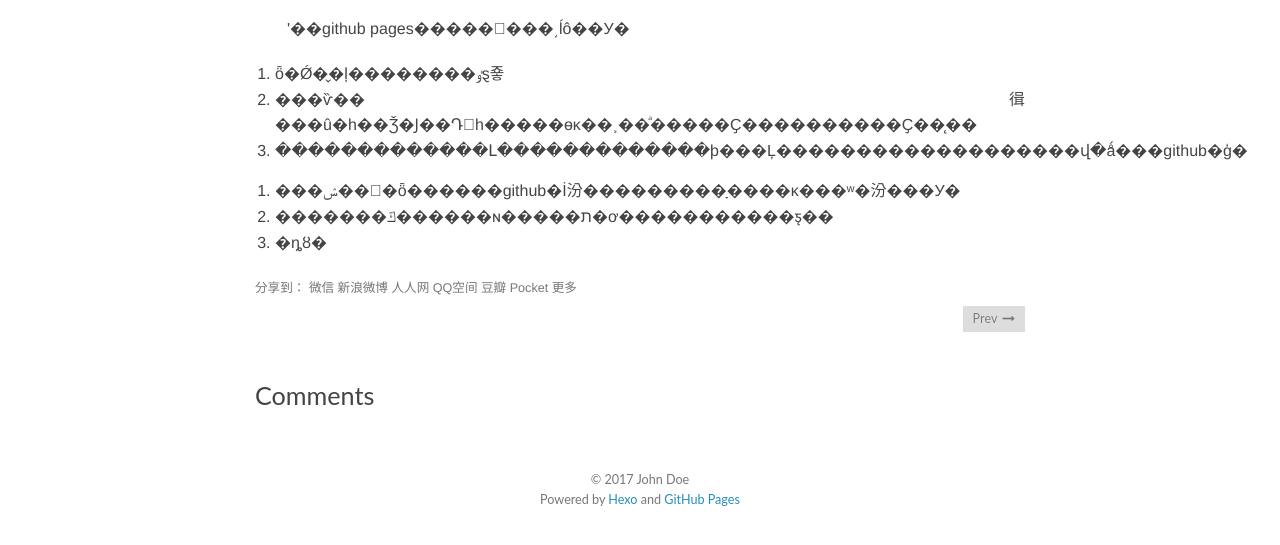
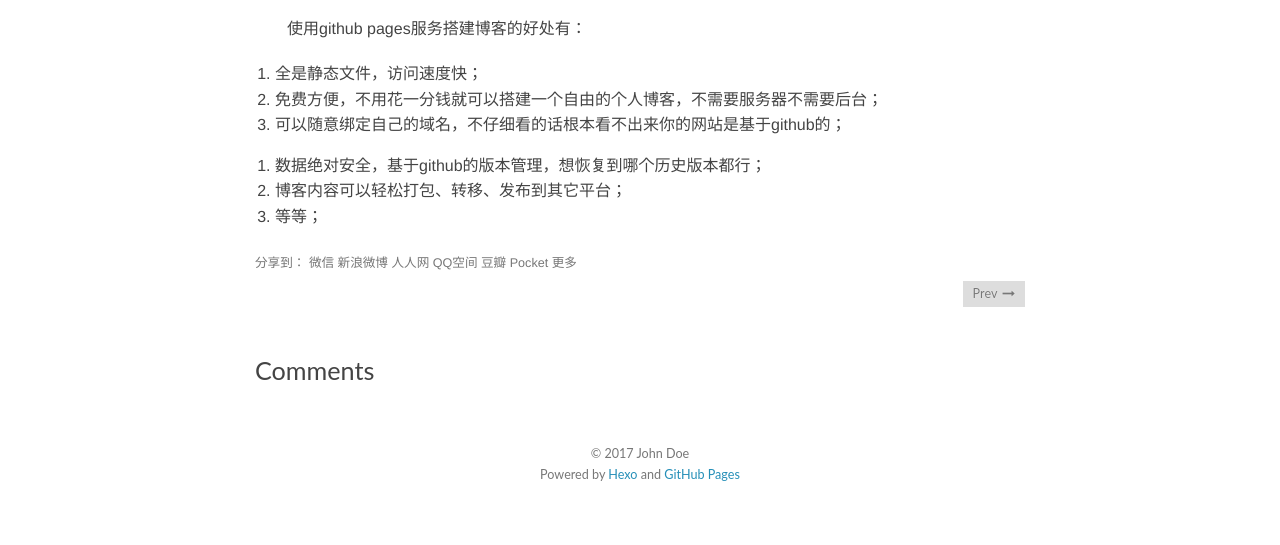
Before and after one commit to Lucky595/Lucky595.github.io, a plain HTML site: page 2017/05/21/my-first-blog/index.html in a window 1280 px wide. Shown: the part 129-674 px from the top of the page. Drawn offline with nearby package versions, Linux system fonts and the light colour scheme; a script that the page names is missing.

Commit message:
Site updated: 2017-05-21 12:43:14

```diff
--- a/2017/05/21/my-first-blog/index.html
+++ b/2017/05/21/my-first-blog/index.html
@@ -6,11 +6,11 @@
   <title>my-first-blog | Hexo</title>
   <meta name="author" content="John Doe">
 
-  <meta name="description" content="ʹ��github pages��������͵ĺô��У�
+  <meta name="description" content="使用github pages服务搭建博客的好处有：
 
-ȫ�Ǿ�̬�ļ��������ٶȿ죻
-���ѷ��㣬���û�һ��Ǯ�Ϳ��Դһ�����ɵĸ��˲��ͣ�����Ҫ����������Ҫ��̨��
-�������������Լ�������������ϸ���Ļ�������������������վ�ǻ���github�ģ�">
+全是静态文件，访问速度快；
+免费方便，不用花一分钱就可以搭建一个自由的个人博客，不需要服务器不需要后台；
+可以随意绑定自己的域名，不仔细看的话根本看不出来你的网站是基于github的；">
 
 
   <meta name="viewport" content="width=device-width, initial-scale=1, maximum-scale=1">
@@ -88,17 +88,17 @@
     </header>
     <div class="entry">
 
-        <p>ʹ��github pages��������͵ĺô��У�</p>
+        <p>使用github pages服务搭建博客的好处有：</p>
 <ol>
-<li>ȫ�Ǿ�̬�ļ��������ٶȿ죻</li>
-<li>���ѷ��㣬���û�һ��Ǯ�Ϳ��Դһ�����ɵĸ��˲��ͣ�����Ҫ����������Ҫ��̨��</li>
-<li>�������������Լ�������������ϸ���Ļ�������������������վ�ǻ���github�ģ�</li>
+<li>全是静态文件，访问速度快；</li>
+<li>免费方便，不用花一分钱就可以搭建一个自由的个人博客，不需要服务器不需要后台；</li>
+<li>可以随意绑定自己的域名，不仔细看的话根本看不出来你的网站是基于github的；</li>
 </ol>
 <a id="more"></a>
 <ol>
-<li>���ݾ��԰�ȫ������github�İ汾���������ָ����ĸ���ʷ�汾���У�</li>
-<li>�������ݿ������ɴ�����ת�ơ�����������ƽ̨��</li>
-<li>�ȵȣ�</li>
+<li>数据绝对安全，基于github的版本管理，想恢复到哪个历史版本都行；</li>
+<li>博客内容可以轻松打包、转移、发布到其它平台；</li>
+<li>等等；</li>
 </ol>
 
 
```
Also changed, not shown: index.html (+4 -4 lines).
